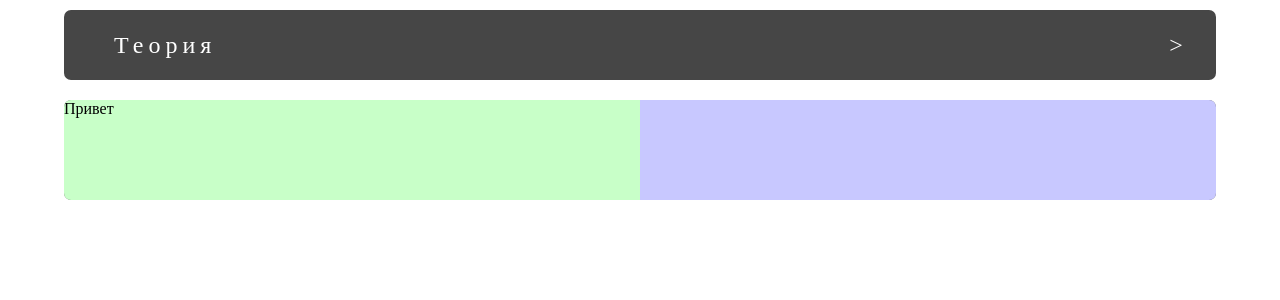
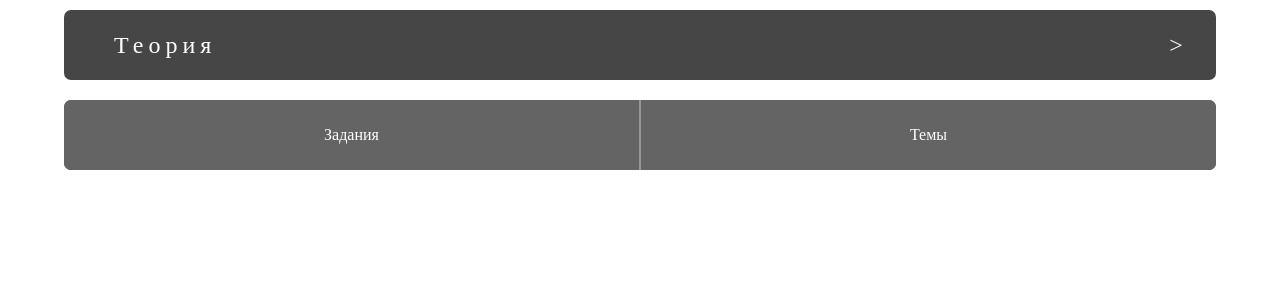
Before and after one commit to dakdolka/pumrus, a React (Vite) app in the folder frontend/: page / in a window 1280 px wide. Shown: the top 300 px of the page. Built offline with nearby package versions, Linux system fonts and the light colour scheme; a web font is replaced by a local one.

Commit message:
create component of chooseBlock

```diff
--- a/frontend/src/App.jsx
+++ b/frontend/src/App.jsx
@@ -1,11 +1,41 @@
+import { useRef, useState } from 'react'
 import './General.css'
 import Chapter from './componentrs/Chapter/chapter.jsx'
 
-function TheoryChoose({ children }) {
+function TheoryChoose() {
+  const task = useRef();
+  const theme = useRef();
+
+  const [isTaskActive, setTaskMood] = useState(false);
+  const [isThemeActive, setThemeMood] = useState(false);
+
+  function showContent(parent) {
+    if (parent === "task") {
+      setTaskMood(!isTaskActive);
+      if (isThemeActive) {
+        setThemeMood(false);
+      }
+    } else {
+      setThemeMood(!isThemeActive);
+      if (isTaskActive) {
+        setTaskMood(false);
+      }
+    }
+  }
+
   return (
-    <div className="theoryChoose">
-      {children}
-    </div>
+    <>
+      <div className="theoryChoose">
+        <div ref={task} className={isTaskActive ? "theoryChoose__elem theoryChoose__task--active" : "theoryChoose__elem theoryChoose__task--hidden"} onClick={() => showContent("task")}>Задания</div>
+        <div ref={theme} className={isThemeActive ? "theoryChoose__elem theoryChoose__theme--active" : "theoryChoose__elem theoryChoose__theme--hidden"} onClick={() => showContent("theme")}>Темы</div>
+      </div>
+      <div className={isTaskActive ? "theoryChoose__block theoryChoose__block--active" : "theoryChoose__block--hidden"}>
+        Задания
+      </div>
+      <div className={isThemeActive ? "theoryChoose__block theoryChoose__block--active" : "theoryChoose__block--hidden"}>
+        Темы
+      </div>
+    </>
   )
 }
 
@@ -15,10 +45,7 @@ function App() {
       <div className="main">
         <Chapter>Теория</Chapter>
         {/* <Chapter>Задания</Chapter> */}
-        <TheoryChoose>
-          <div className="theotyChoose__elem theoryChoose__task">Привет</div>
-          <div className="theotyChoose__elem theoryChoose__theme"></div>
-        </TheoryChoose>
+        <TheoryChoose />
       </div>
     </>
   )
--- a/frontend/src/General.css
+++ b/frontend/src/General.css
@@ -21,7 +21,8 @@
     margin-top: 20px;
 
     width: 90%;
-    min-height: 100px;
+    min-height: 70px;
+
 
     border-radius: var(--border-size);
     background-color: rgb(100, 100, 100);
@@ -32,16 +33,51 @@
     overflow: hidden;
 }
 
-.theoryChoose__task {
+.theoryChoose__elem {
     width: 50%;
     height: 100%;
 
-    background-color: rgb(200, 255, 200);
+    font-size: medium;
+    font-family: var(--chapter-text);
+    color: white;
+
+    display: flex;
+    justify-content: center;
+    align-items: center;
+
+    transition: all 0.2s;
 }
 
-.theoryChoose__theme {
-    width: 50%;
-    height: 100%;
+.theoryChoose__task--hidden {
+    background-color: rgb(100, 100, 100);
+    border-right: 1px solid rgb(150, 150, 150);
+}
 
-    background-color: rgb(200, 200, 255);
+.theoryChoose__task--active {
+    background-color: rgb(150, 150, 150);
+    border-right: 1px solid rgb(150, 150, 150);
 }
+
+.theoryChoose__theme--hidden {
+    background-color: rgb(100, 100, 100);
+    border-left: 1px solid rgb(150, 150, 150);
+}
+
+.theoryChoose__theme--active {
+    background-color: rgb(150, 150, 150);
+    border-right: 1px solid rgb(150, 150, 150);
+}
+
+.theoryChoose__block:not(.theoryChoose__block--hidden) {
+    margin-top: 5px;
+    width: 90%;
+    height: 200px;
+
+    border-radius: var(--border-size);
+
+    background-color: rgb(100, 100, 100);
+}
+
+.theoryChoose__block--hidden {
+    display: none;
+}
--- a/frontend/src/componentrs/Chapter/chapter.css
+++ b/frontend/src/componentrs/Chapter/chapter.css
@@ -13,7 +13,7 @@
 }
 
 .chapter + .chapter {
-    margin-top: 10px;
+    margin-top: 5px;
 }
 
 .chapter__text {
```
